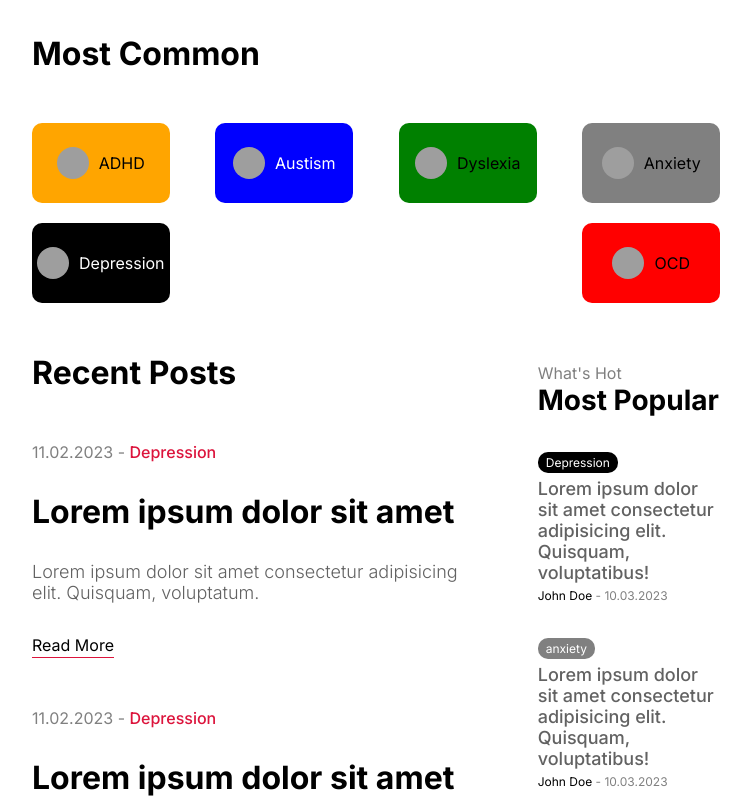
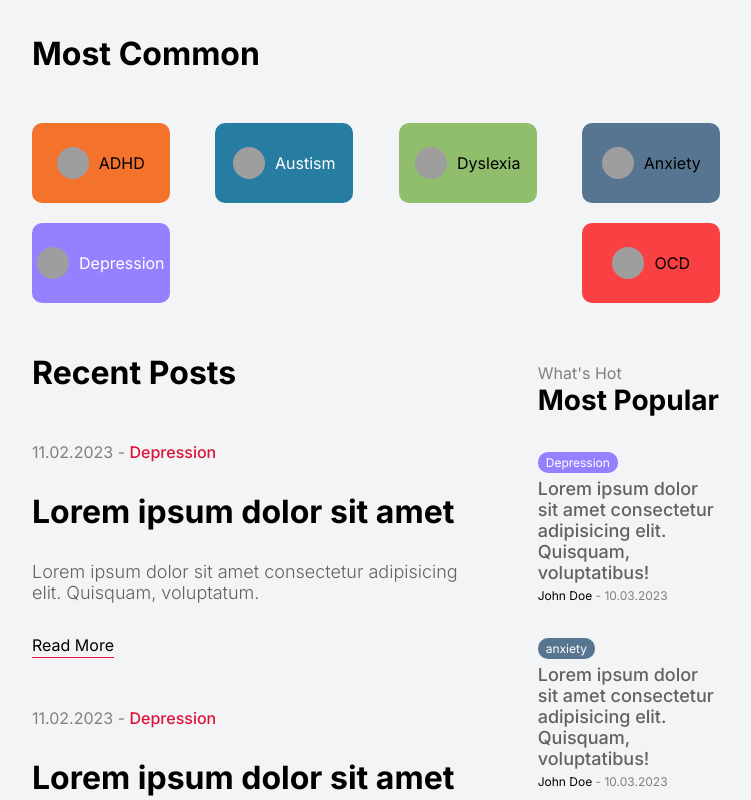
Before and after one commit to TravisLoganT/Neurodiversity, a Next.js app: page / in a window 1280 px wide. Shown: the part 1020-1820 px from the top of the page, without its empty margins (264-1015 px from the left). Built offline with nearby package versions, Linux system fonts and the light colour scheme; grey boxes are pictures that could not be loaded.

Commit message:
change the color of the ND icons

```diff
--- a/src/app/globals.css
+++ b/src/app/globals.css
@@ -1,22 +1,22 @@
 :root {
-    --bg: white;
+    --bg: #ddbea9;
     --textColor:black;
-    --softBg: #f0f0f0;
+    --softBg: #ffe8d6;
     --softTextColor: #626262;
 
     /* colors for different NDs */
-    --adhd: orange;
-    --autism: blue;
-    --dyslexia: green;
-    --anxiety: grey;
-    --depression: black;
-    --ocd: red;
-    --bipolar: purple;
-    --schizophrenia: teal;
-    --tourette: brown;
-    --ptsd: yellow;
-    --alzheimer: lavender;
-    --parkinson: gold;
+    --adhd: #f3722c;
+    --autism: #277da1;
+    --dyslexia: #90be6d;
+    --anxiety: #577590;
+    --depression: #9381ff;
+    --ocd: #f94144;
+    --bipolar: #f7d6e0;
+    --schizophrenia: #43aa8b;
+    --tourette: #aa4465;
+    --ptsd: #f9c74f;
+    --alzheimer: #4d908e;
+    --parkinson: #f9844a;
 }
 
 * {
@@ -36,16 +36,16 @@ a {
 }
 
 .dark {
-    --bg: #0f172a;
+    --bg: #02193B;
     --textColor: #ddd;
     --softBg: #1f273a;
     --softTextColor: #a6a6a6;
 }
 
 .light {
-    --bg: white;
+    --bg: #F3F4F6 ;
     --textColor:black;
-    --softBg: #f0f0f0;
+    --softBg: #ffe8d6;
     --softTextColor: #626262;
 }
 
```
